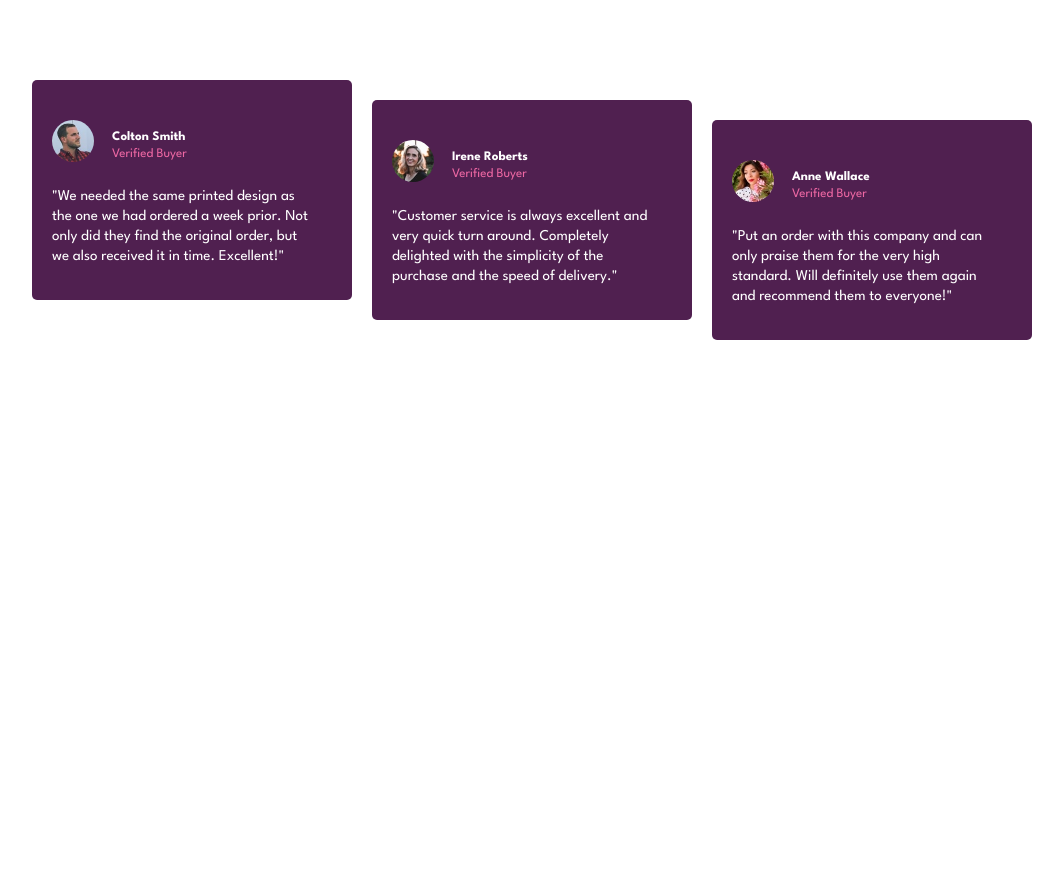
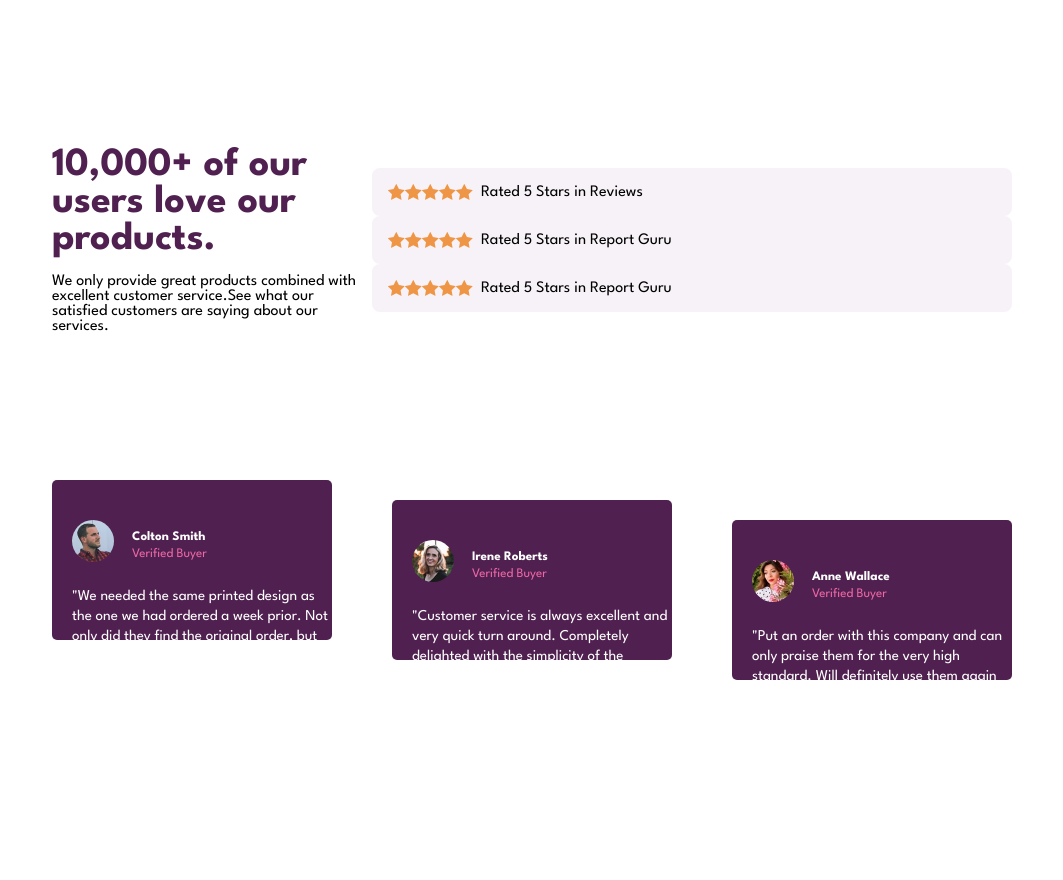
Before and after one commit to ananazario/social-proof-section, a plain HTML site: page index.html in a window 1280 px wide. Shown: the whole page, without its empty margins (108-1171 px from the left). Before the commit the page ends 800 px from the top, so only its background shows below. Drawn offline with Linux system fonts and the light colour scheme.

Commit message:
Add files via upload

```diff
--- a/index.html
+++ b/index.html
@@ -1,21 +1,95 @@
 <!DOCTYPE html>
-<html lang="pt-BR">
+<html lang="en">
   <head>
-    <meta charset="UTF-8">
-    <meta http-equiv="X-UA-Compatible" content="IE=edge">
-    <meta name="viewport" content="width=device-width, initial-scale=1.0">
+    <meta charset="UTF-8" />
+    <meta name="viewport" content="width=device-width, initial-scale=1.0" />
+    <!-- displays site properly based on user's device -->
 
-    <title>Social proof section</title>
-    <link rel="stylesheet" href="src/css/style.css">
+    <link
+      rel="icon"
+      type="image/png"
+      sizes="32x32"
+      href="./images/favicon-32x32.png"
+    />
+
+    <title>Frontend Mentor | Social proof section</title>
+
+    <!--Links fonte-->
+    <link rel="preconnect" href="https://fonts.googleapis.com">
+    <link rel="preconnect" href="https://fonts.gstatic.com" crossorigin>
+    <link href="https://fonts.googleapis.com/css2?family=League+Spartan:wght@300;400;500;600;700;800&display=swap" rel="stylesheet">
+
+    <link rel="stylesheet" href="style.css">
   </head>
+
   <body>
+
+    <section class="sessao">
+      <div class="titulo-sessao">
+        <h1 class="titulo-principal">
+          10,000+ of our users love our products.
+        </h1>
+        <p>
+          We only provide great products combined with excellent customer service.See what our satisfied customers are saying about our services.
+        </p>
+      </div>
+
+      <div class="avaliacoes">
+        <div class="div-avaliacoes">
+          <div>
+            <div>
+              <img src="./images/icon-star.svg" alt="">
+              <img src="./images/icon-star.svg" alt="">
+              <img src="./images/icon-star.svg" alt="">
+              <img src="./images/icon-star.svg" alt="">
+              <img src="./images/icon-star.svg" alt="">
+            </div>
+              <p>
+                Rated 5 Stars in Reviews
+              </p>
+          </div>
+        </div>
+
+        <div class="div-avaliacoes">
+          <div>
+              <div>
+                <img src="./images/icon-star.svg" alt="">
+                <img src="./images/icon-star.svg" alt="">
+                <img src="./images/icon-star.svg" alt="">
+                <img src="./images/icon-star.svg" alt="">
+                <img src="./images/icon-star.svg" alt="">
+              </div>
+                <p>
+                  Rated 5 Stars in Report Guru
+                </p>
+          </div>
+        </div>
+
+        <div class="div-avaliacoes">
+          <div>
+            <div>
+              <img src="./images/icon-star.svg" alt="">
+              <img src="./images/icon-star.svg" alt="">
+              <img src="./images/icon-star.svg" alt="">
+              <img src="./images/icon-star.svg" alt="">
+              <img src="./images/icon-star.svg" alt="">
+            </div>
+              <p>
+                Rated 5 Stars in Report Guru
+              </p>
+          </div>
+        </div>
+      </div>
+
+    </section>
+
     <!-- DEPOIMENTOS -->
-    <section class="depoimentos">
+    <section class="sessao">
       <div class="colton-smiht">
 
           <div class="perfil">
               <div class="imagem">
-                    <img src="src/imagens/image-colton.jpg" alt="Colton Smith">
+                  <img src="./images/image-colton.jpg" alt="Colton Smith">
               </div>
 
               <div class="nome">
@@ -35,7 +109,7 @@
 
           <div class="perfil">
               <div class="imagem">
-                    <img src="src/imagens/image-irene.jpg" alt="Irene Roberts">
+                  <img src="./images/image-irene.jpg" alt="Irene Roberts">
               </div>
 
               <div class="nome">
@@ -54,7 +128,7 @@
 
           <div class="perfil">
               <div class="imagem">
-                    <img src="src/imagens/image-anne.jpg" alt="Anne Wallace">
+                  <img src="./images/image-anne.jpg" alt="Anne Wallace">
               </div>
 
               <div class="nome">
--- /dev/null
+++ b/style.css
@@ -0,0 +1,120 @@
+:root {
+    --very-dark-magenta: hsl(300, 43%, 22%);
+    --soft-pink: hsl(333, 80%, 67%);
+    --dark-grayish-magenta: hsl(303, 10%, 53%);
+    --light-grayish-magenta: hsl(300, 24%, 96%);
+    --white: hsl(0, 0%, 100%);
+    --cor-titulo: hsl(300, 43%, 22%);
+    --cor-conteudo-depoimentos: hsl(0, 0%, 100%);
+    --cor-conteudo-verificado: hsl(333, 80%, 67%);
+    --fonte-padrao: 'League Spartan', sans-serif;
+}
+
+* {
+    margin: 0;
+    padding: 0;
+    box-sizing: border-box;
+    font-family: 'League Spartan', sans-serif;
+}
+
+.sessao {
+    display: flex;
+    justify-content: space-between;
+    flex-wrap: wrap;
+    min-height: 50vh;
+    margin: 0 10rem;
+}
+
+.sessao:first-child {
+    min-height: 60vh;
+    align-items: center;
+}
+
+.avaliacoes {
+    width: 50vw;
+}
+
+.avaliacoes:first-child {
+    margin-left: 2rem;
+}
+
+.avaliacoes:last-child {
+    align-items: end;
+}
+
+.div-avaliacoes div {
+    display: flex;
+    align-items: center;
+    background-color: var(--light-grayish-magenta);
+    border-radius: .5rem;
+    padding: .5rem;
+}
+
+.titulo-sessao {
+    width: 25vw;
+}
+
+.titulo-principal {
+    color: var(--very-dark-magenta);
+    font-size: 40px;
+    font-weight: 700;
+    margin-bottom: 1rem;
+}
+
+.attribution {
+    font-size: 11px;
+    text-align: center;
+}
+
+.attribution a {
+    color: hsl(228, 45%, 44%);
+}
+
+/* DEPOIMENTOS */
+.colton-smiht, .irene-robers, .anne-wallace{
+    background-color: var(--cor-titulo);
+    color: var(--cor-conteudo-depoimentos);
+    width: 280px;
+    height: 160px;
+    padding: 40px 20px 20px 20px;
+    border-radius: 5px;
+}
+
+.irene-robers{
+    margin: 20px 0px 0px 20px ;
+}
+
+.anne-wallace{
+    margin: 40px 0px 0px 20px;
+}
+
+.perfil{
+    display: flex;
+    align-items: center;
+}
+
+.imagem{
+    width: 60px;
+}
+
+.imagem img{
+    border-radius: 50%;
+    width: 70%;
+}
+
+.nome h4, h5{
+    font-size: 13px;
+    margin-top: 5px;
+}
+
+.nome h5{
+    color: var(--cor-conteudo-verificado);
+    font-weight: 400;
+}
+
+.colton-smiht p, .irene-robers p, .anne-wallace p{
+    margin-top: 20px;
+    width: 260px;
+    font-size: 15px;
+    line-height: 20px;
+}
```
Also changed, not shown: images/bg-pattern-bottom-desktop.svg (added), images/bg-pattern-bottom-mobile.svg (added), images/bg-pattern-top-desktop.svg (added), images/bg-pattern-top-mobile.svg (added), images/favicon-32x32.png (added), images/icon-star.svg (added), images/image-anne.jpg (added), images/image-colton.jpg (added), images/image-irene.jpg (added). Lines whose indentation alone changed are shown as unchanged.
